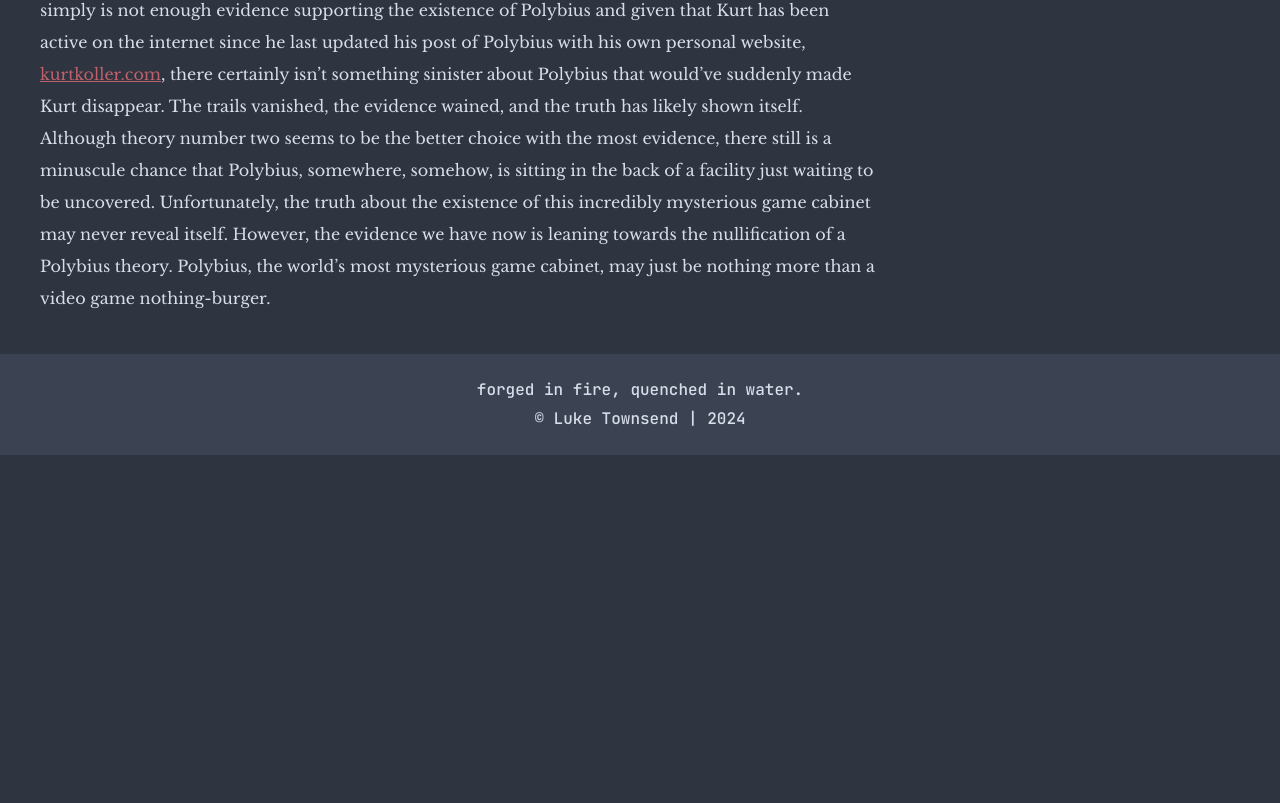
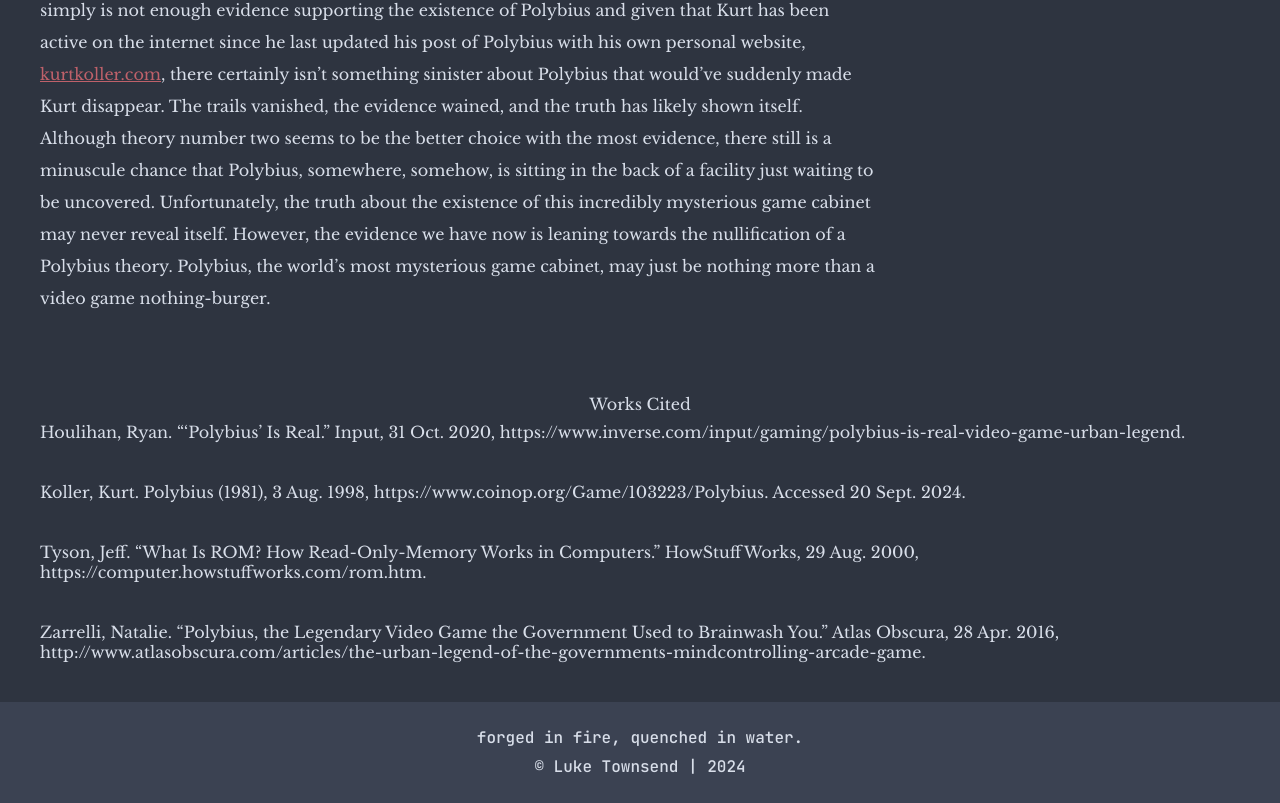
Before and after one commit to lukemurdock/lukemurdock.github.io, a plain HTML site: page blog/polybius.html in a window 1280 px wide. Shown: the part 5255-6058 px from the top of the page. Before the commit the page ends 5710 px from the top, so only its background shows below. Drawn offline with nearby package versions, Linux system fonts and the light colour scheme.

Commit message:
added works cited

```diff
--- a/blog/polybius.html
+++ b/blog/polybius.html
@@ -145,7 +145,7 @@
                 </p>
                 <img class="break-top" src="../assets/blog/smb3Cartridge.png" alt="" id="smb3">
                 <p class="fine break-bottom toppad">A Super Mario Bros. 3 cartridge for the NES, an example of ROM(Read-Only-Memory).</p>
-                <p class="paragraph">
+                <p class="paragraph break-bottom">
                     Now that the deeper search is finished, it is safe to say that Polybius is likely fabricated.
                     There simply is not enough evidence supporting the existence of Polybius and given that Kurt
                     has been active on the internet since he last updated his post of Polybius with his own personal
@@ -158,6 +158,21 @@
                     evidence we have now is leaning towards the nullification of a Polybius theory. Polybius, the
                     world’s most mysterious game cabinet, may just be nothing more than a video game nothing-burger.
                 </p>
+
+                <p class="centered break-top baskerville">Works Cited</p>
+                <p class="baskerville toppad">Houlihan, Ryan. “‘Polybius’ Is Real.” Input, 31 Oct. 2020,
+                    <a class="baskerville" href="https://www.inverse.com/input/gaming/polybius-is-real-video-game-urban-legend">https://www.inverse.com/input/gaming/polybius-is-real-video-game-urban-legend</a>.
+                </p>
+                <p class="baskerville break-top">Koller, Kurt. Polybius (1981), 3 Aug. 1998,
+                    <a class="baskerville" href="https://www.coinop.org/Game/103223/Polybius">https://www.coinop.org/Game/103223/Polybius</a>. Accessed 20 Sept. 2024.
+                </p>
+                <p class="baskerville break-top">Tyson, Jeff. “What Is ROM? How Read-Only-Memory Works in Computers.” HowStuffWorks, 29 Aug. 2000,
+                    <a class="baskerville" href="https://computer.howstuffworks.com/rom.htm">https://computer.howstuffworks.com/rom.htm</a>.
+                </p>
+                <p class="baskerville break-top">Zarrelli, Natalie. “Polybius, the Legendary Video Game the Government Used to Brainwash You.” Atlas Obscura, 28 Apr. 2016,
+                    <a class="baskerville" href="http://www.atlasobscura.com/articles/the-urban-legend-of-the-governments-mindcontrolling-arcade-game">http://www.atlasobscura.com/articles/the-urban-legend-of-the-governments-mindcontrolling-arcade-game</a>.
+                </p>
+
             </div>
         </div>
 
--- a/style.css
+++ b/style.css
@@ -315,6 +315,7 @@ a:hover {
 .baskerville {
     font-family: "Libre Baskerville", serif;
     color: var(--text);
+    font-size: medium;
 }
 
 
```
